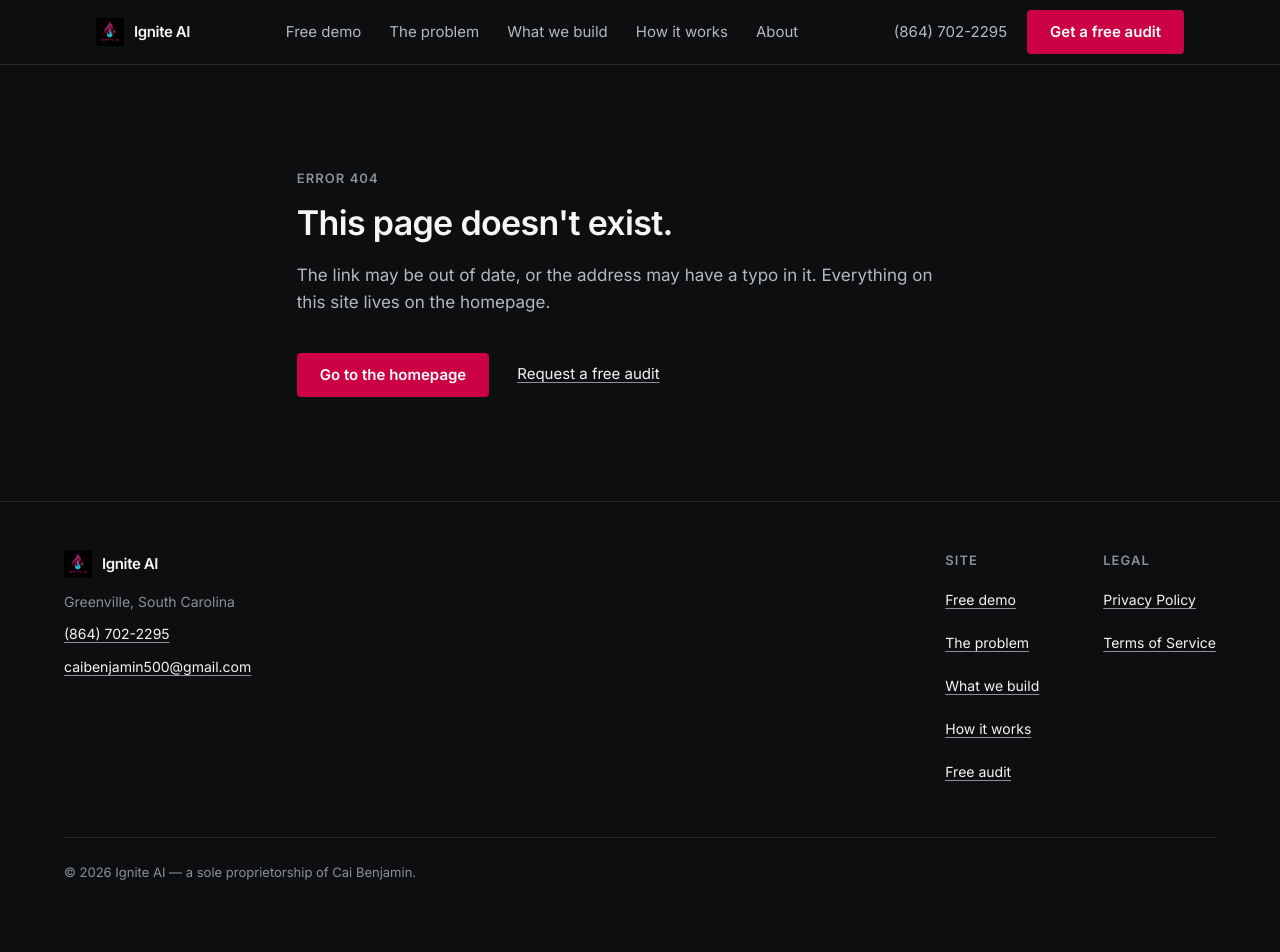
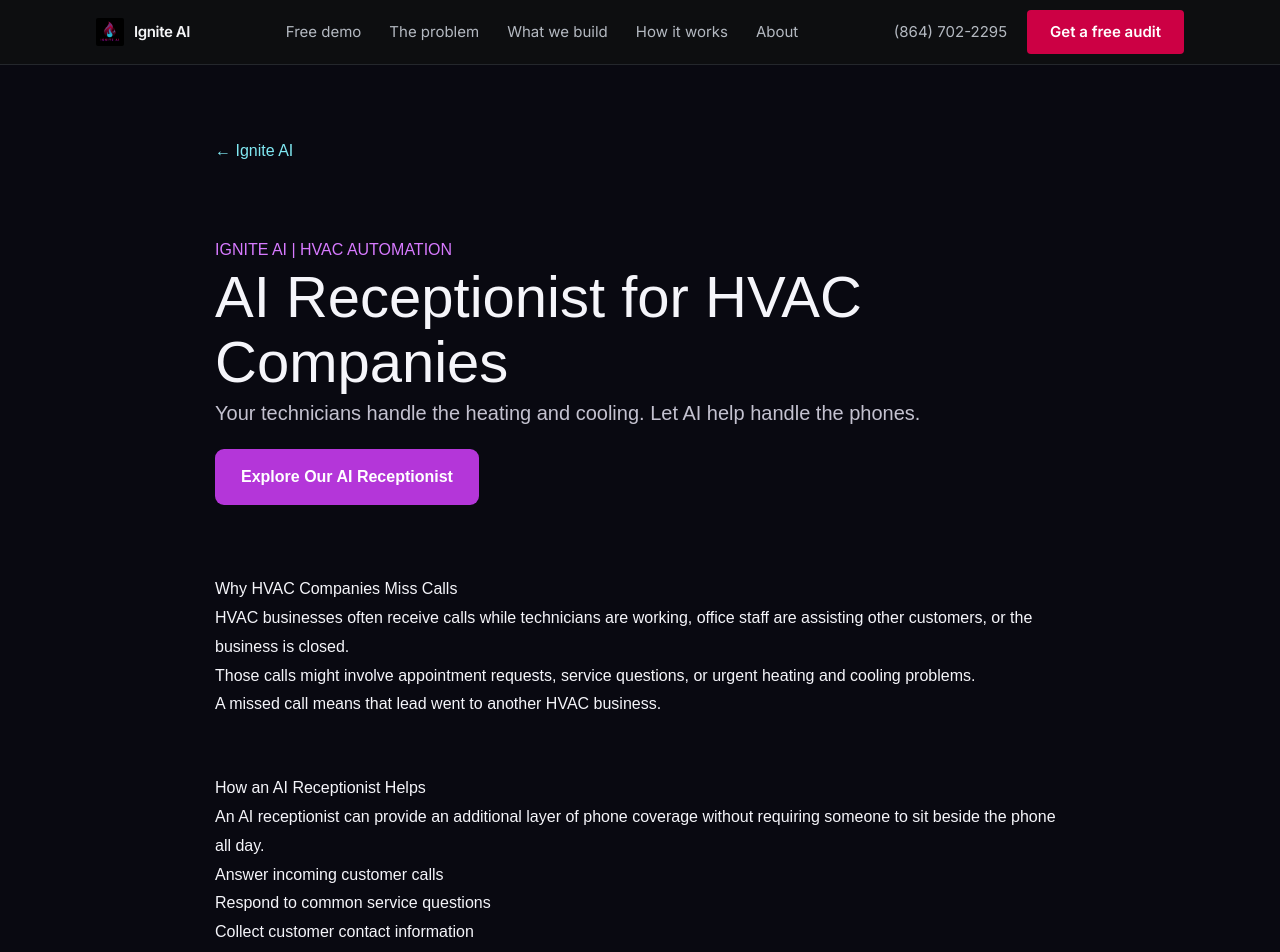
Before and after one commit to caibenjamin500-maker/ignite-ai-website, a Next.js app: page /ai-receptionist-hvac in a window 1280 px wide. Before the commit this address had no page. Shown: the top 952 px of the page. Before the commit the page ends 931 px from the top, so only its background shows below. Built offline with nearby package versions, Linux system fonts and the light colour scheme.

Commit message:
Add AI Receptionist page for HVAC companies
This page provides information about the AI receptionist for HVAC companies, including its benefits and frequently asked questions. GEO/SEO/ Project Echo (HVAC page 1)

```diff
--- /dev/null
+++ b/src/app/ai-receptionist-hvac/page.tsx
@@ -0,0 +1,219 @@
+
+import type { Metadata } from "next";
+import Link from "next/link";
+
+export const metadata: Metadata = {
+  title: "AI Receptionist for HVAC Companies | Ignite AI",
+  description:
+    "Discover how an AI receptionist can help HVAC companies answer calls, handle after-hours inquiries, and book appointments. Explore Ignite AI.",
+  alternates: {
+    canonical:
+      "https://www.igniteaiagents.com/ai-receptionist-hvac",
+  },
+};
+
+const questions = [
+  {
+    question: "What is an AI receptionist for HVAC companies?",
+    answer:
+      "An AI receptionist is a voice assistant that answers incoming calls, speaks with customers, collects information, and can help schedule appointments. HVAC businesses can use one to assist their office staff during busy periods or after hours.",
+  },
+  {
+    question: "Can an AI receptionist answer calls after hours?",
+    answer:
+      "Yes. An AI receptionist can be configured to answer calls outside normal business hours, including evenings and weekends.",
+  },
+  {
+    question: "Can an AI receptionist book HVAC appointments?",
+    answer:
+      "Yes. When connected to a compatible scheduling system, an AI receptionist can check availability and help book appointments.",
+  },
+  {
+    question: "Can callers speak to a real person?",
+    answer:
+      "Yes. A properly configured AI receptionist can transfer calls to a human team member when needed, depending on the business's call routing setup.",
+  },
+  {
+    question: "Does AI replace an HVAC company's office staff?",
+    answer:
+      "Not necessarily. Many businesses can use AI alongside their existing team to help manage overflow calls, routine inquiries, and after-hours requests.",
+  },
+];
+
+export default function HVACPage() {
+  return (
+    <main
+      style={{
+        background: "#090911",
+        color: "#f5f5fa",
+        minHeight: "100vh",
+        padding: "72px 24px",
+        fontFamily: "Arial, sans-serif",
+      }}
+    >
+      <article
+        style={{
+          maxWidth: 850,
+          margin: "0 auto",
+          lineHeight: 1.8,
+        }}
+      >
+        <Link
+          href="/"
+          style={{ color: "#80e8f2" }}
+        >
+          ← Ignite AI
+        </Link>
+
+        <header style={{ margin: "70px 0" }}>
+          <p style={{ color: "#d77aff" }}>
+            IGNITE AI | HVAC AUTOMATION
+          </p>
+
+          <h1
+            style={{
+              fontSize: "clamp(36px, 6vw, 58px)",
+              lineHeight: 1.12,
+            }}
+          >
+            AI Receptionist for HVAC Companies
+          </h1>
+
+          <p style={{ fontSize: 20, color: "#c4c2d0" }}>
+            Your technicians handle the heating and cooling.
+            Let AI help handle the phones.
+          </p>
+
+          <Link
+            href="/demo"
+            style={{
+              display: "inline-block",
+              background: "#b436d9",
+              color: "#fff",
+              padding: "14px 26px",
+              borderRadius: 9,
+              textDecoration: "none",
+              fontWeight: "bold",
+              marginTop: 18,
+            }}
+          >
+            Explore Our AI Receptionist
+          </Link>
+        </header>
+
+        <section>
+          <h2>Why HVAC Companies Miss Calls</h2>
+          <p>
+            HVAC businesses often receive calls while
+            technicians are working, office staff are
+            assisting other customers, or the business
+            is closed.
+          </p>
+          <p>
+            Those calls might involve appointment
+            requests, service questions, or urgent
+            heating and cooling problems.
+          </p>
+          <p>
+            A missed call means that lead went to another HVAC business.
+          </p>
+        </section>
+
+        <section style={{ marginTop: 55 }}>
+          <h2>How an AI Receptionist Helps</h2>
+          <p>
+            An AI receptionist can provide an additional
+            layer of phone coverage without requiring
+            someone to sit beside the phone all day.
+          </p>
+
+          <ul>
+            <li>Answer incoming customer calls</li>
+            <li>Respond to common service questions</li>
+            <li>Collect customer contact information</li>
+            <li>Help schedule available appointments</li>
+            <li>Assist with nights and weekend coverage</li>
+            <li>Transfer calls to human staff when needed</li>
+          </ul>
+
+          <p>
+            The exact capabilities depend on the
+            business's configuration, integrations,
+            and operating procedures.
+          </p>
+        </section>
+
+        <section style={{ marginTop: 55 }}>
+          <h2>Meet RIO by Ignite AI</h2>
+          <p>
+            RIO is an AI voice receptionist developed
+            by Ignite AI, a company based in Greenville,
+            South Carolina.
+          </p>
+          <p>
+            RIO is designed to answer business calls,
+            communicate naturally with customers,
+            assist with appointment scheduling, and
+            transfer callers when appropriate.
+          </p>
+          <p>
+            Ignite AI works with service businesses
+            to configure AI-powered front-office
+            experiences around their needs.
+          </p>
+
+          <Link
+            href="/demo"
+            style={{ color: "#80e8f2", fontWeight: "bold" }}
+          >
+            Learn more about RIO →
+          </Link>
+        </section>
+
+        <section style={{ marginTop: 55 }}>
+          <h2>Frequently Asked Questions</h2>
+
+          {questions.map((item) => (
+            <div
+              key={item.question}
+              style={{
+                borderBottom: "1px solid #363044",
+                padding: "17px 0",
+              }}
+            >
+              <h3>{item.question}</h3>
+              <p style={{ color: "#c4c2d0" }}>
+                {item.answer}
+              </p>
+            </div>
+          ))}
+        </section>
+
+        <section style={{ marginTop: 65 }}>
+          <h2>See What an AI Front Office Could Do</h2>
+          <p>
+            Every HVAC company operates differently.
+            Ignite AI helps businesses explore
+            practical ways to handle incoming calls
+            more efficiently.
+          </p>
+
+          <Link
+            href="/demo"
+            style={{
+              display: "inline-block",
+              background: "#b436d9",
+              padding: "14px 26px",
+              color: "white",
+              borderRadius: 9,
+              textDecoration: "none",
+              fontWeight: "bold",
+            }}
+          >
+            Explore Ignite AI
+          </Link>
+        </section>
+      </article>
+    </main>
+  );
+}
```
